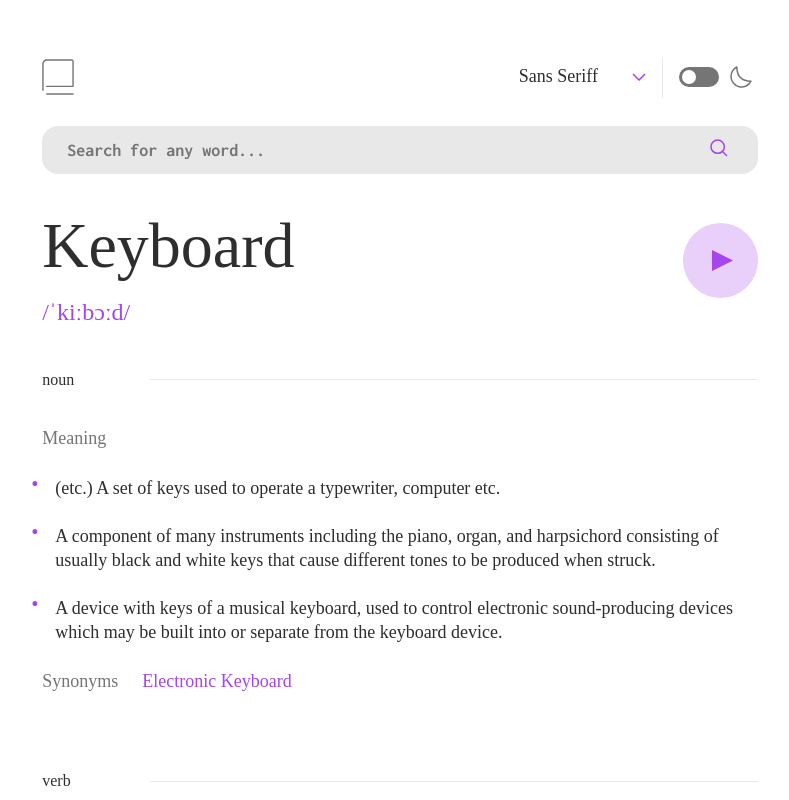
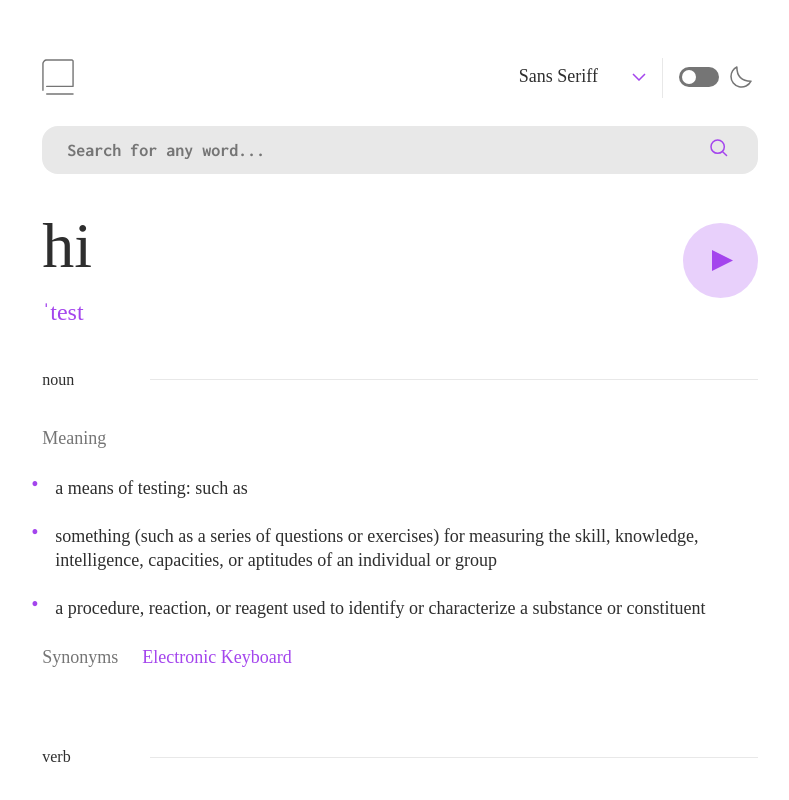
Before and after one commit to Anthourn/FontEndcomponents, a React (Create React App) app in the folder Pages/Dictionary/dictionary/: page / in a window 1280 px wide. Shown: the top 800 px of the page, without its empty margins (240-1029 px from the left). Built offline with nearby package versions, Linux system fonts and the light colour scheme; no server answers.

Commit message:
wip api state management

```diff
--- a/Pages/Dictionary/dictionary/src/App.js
+++ b/Pages/Dictionary/dictionary/src/App.js
@@ -10,10 +10,10 @@ import { useSelector } from "react-redux";
 import { useEffect, useState } from "react";
 
 function App() {
+  const searchData = useSelector((state) => state.data.value);
   const font = useSelector((state) => state.font.value);
   const darkmode = useSelector((state) => state.darkmode.value);
-  const input = "keyboard";
-  console.log(font, darkmode);
+  const input = useSelector((state) => state.input.value);
   const [data, setData] = useState(definition);
   const API_KEY = process.env.REACT_APP_API_KEY;
   useEffect(() => {
@@ -24,15 +24,15 @@ function App() {
       .then((json) => setData(json))
       .catch((error) => console.error(error));
   }, [input]);
-  console.log(data);
+  console.log(data[0]);
   return (
     <body>
       <div className={`container ${darkmode ? "container-dark" : ""} ${font}`}>
-        <Header darkmode={darkmode} />
-        <Search />
+        <Header />
+        <Search updateData={setData} />
         <main>
-          <Title /> <PrimaryDefinition />
-          <SecondaryDefinition />
+          <Title data={data[0]} /> <PrimaryDefinition data={data[0]} />
+          <SecondaryDefinition data={data[1]} />
         </main>
 
         <Attribution />
--- a/Pages/Dictionary/dictionary/src/components/Header.js
+++ b/Pages/Dictionary/dictionary/src/components/Header.js
@@ -5,7 +5,6 @@ import {
   OptionProps,
   MenuListProps,
 } from "react-select";
-import { useState } from "react";
 import { useDispatch, useSelector } from "react-redux";
 import { flip } from "../darkmodeSlice";
 import { seriff, sansSeriff, mono } from "../fontSlice";
--- a/Pages/Dictionary/dictionary/src/components/PrimaryDefinition.js
+++ b/Pages/Dictionary/dictionary/src/components/PrimaryDefinition.js
@@ -1,32 +1,23 @@
-const PrimaryDefinition = () => {
+import definition from "../example";
+import { useSelector, useDispatch } from "react-redux";
+
+const PrimaryDefinition = ({ data }) => {
+  const definitions = data.shortdef.map((definition, i) => {
+    return (
+      <li key={i}>
+        <p>{definition}</p>
+      </li>
+    );
+  });
   return (
     <section className="primary-definition">
       <div className="primary-definition__category">
-        <p> noun</p>
+        <p>{data.fl}</p>
         <div className="seperator" />
       </div>
       <p className="meaning"> Meaning</p>
-      <ul>
-        <li>
-          <p>
-            (etc.) A set of keys used to operate a typewriter, computer etc.
-          </p>
-        </li>
-        <li>
-          <p>
-            A component of many instruments including the piano, organ, and
-            harpsichord consisting of usually black and white keys that cause
-            different tones to be produced when struck.
-          </p>
-        </li>
-        <li>
-          <p>
-            A device with keys of a musical keyboard, used to control electronic
-            sound-producing devices which may be built into or separate from the
-            keyboard device.
-          </p>
-        </li>
-      </ul>
+
+      <ul>{definitions}</ul>
       <div className="synonyms">
         <p className="synonym-title">Synonyms</p>
         <p className="synonym-definition"> Electronic Keyboard</p>
--- a/Pages/Dictionary/dictionary/src/components/Title.js
+++ b/Pages/Dictionary/dictionary/src/components/Title.js
@@ -1,9 +1,14 @@
-const Title = () => {
+import { useSelector } from "react-redux";
+const Title = (data) => {
+  const input = useSelector((state) => state.input.value);
+  // const capitalizedTitle = input.charAt(0).toUpperCase() + input.slice(1);
+  const pronunciation = data.data.hwi.prs[0].mw;
+
   return (
     <div className="title">
       <div className="title__text">
-        <p className="title__main-seriff">Keyboard</p>
-        <p className="title__pronunciation">/ˈkiːbɔːd/</p>
+        <p className="title__main-seriff">hi</p>
+        <p className="title__pronunciation">{pronunciation}</p>
       </div>
       <div className="title__button">
         <button className="title__button-play">
--- a/Pages/Dictionary/dictionary/src/components/search.js
+++ b/Pages/Dictionary/dictionary/src/components/search.js
@@ -1,7 +1,32 @@
-import { useState } from "react";
-import { useSelector } from "react-redux";
+import { useState, useEffect } from "react";
+import { useSelector, useDispatch } from "react-redux";
+import { update } from "../inputSlice";
+import { seed } from "../dataSlice";
 
-const Search = () => {
+const Search = (updateData) => {
+  const dispatch = useDispatch();
+  const input = useSelector((state) => state.input.value);
+  const API_KEY = process.env.REACT_APP_API_KEY;
+
+  async function handleSubmit(e) {
+    e.preventDefault();
+    const form = e.target;
+    const formData = new FormData(form);
+    const formJson = Object.fromEntries(formData.entries());
+    console.log(formJson);
+    if (formJson.searchTerm.length > 0) {
+      dispatch(update(formJson.searchTerm));
+      fetch(
+        `https://www.dictionaryapi.com/api/v3/references/collegiate/json/${formJson.searchTerm}?key=${API_KEY}`
+      )
+        .then((response) => response.json())
+        .then((json) => updateData(json))
+        .catch((error) => console.error(error));
+    } else {
+      setErrorState(true);
+    }
+  }
+
   const darkmode = useSelector((state) => state.darkmode.value);
 
   const [errorState, setErrorState] = useState(false);
@@ -23,8 +48,9 @@ const Search = () => {
     </svg>
   );
   return (
-    <form className="search">
+    <form onSubmit={handleSubmit} className="search">
       <input
+        name="searchTerm"
         className={`search__input ${darkmode ? "search__input-dark" : ""} ${
           errorState ? "search__input-error" : ""
         }`}
--- /dev/null
+++ b/Pages/Dictionary/dictionary/src/dataSlice.js
@@ -0,0 +1,24 @@
+import { createSlice } from "@reduxjs/toolkit";
+import definition from "./example";
+
+export const dataSlice = createSlice({
+  name: "data",
+  initialState: {
+    value: definition,
+  },
+  reducers: {
+    seed: (state, newData) => {
+      // Redux Toolkit allows us to write "mutating" logic in reducers. It
+      // doesn't actually mutate the state because it uses the Immer library,
+      // which detects changes to a "draft state" and produces a brand new
+      // immutable state based off those changes.
+      // Also, no return statement is required from these functions.
+      state.value = newData;
+    },
+  },
+});
+
+// Action creators are generated for each case reducer function
+export const { seed } = dataSlice.actions;
+
+export default dataSlice.reducer;
--- /dev/null
+++ b/Pages/Dictionary/dictionary/src/inputSlice.js
@@ -0,0 +1,23 @@
+import { createSlice } from "@reduxjs/toolkit";
+
+export const inputSlice = createSlice({
+  name: "input",
+  initialState: {
+    value: "greeting",
+  },
+  reducers: {
+    update: (state, searchItem) => {
+      // Redux Toolkit allows us to write "mutating" logic in reducers. It
+      // doesn't actually mutate the state because it uses the Immer library,
+      // which detects changes to a "draft state" and produces a brand new
+      // immutable state based off those changes.
+      // Also, no return statement is required from these functions.
+      state.value = searchItem;
+    },
+  },
+});
+
+// Action creators are generated for each case reducer function
+export const { update } = inputSlice.actions;
+
+export default inputSlice.reducer;
--- a/Pages/Dictionary/dictionary/src/store.js
+++ b/Pages/Dictionary/dictionary/src/store.js
@@ -1,10 +1,13 @@
 import { configureStore } from "@reduxjs/toolkit";
 import darkmodeReducer from "./darkmodeSlice";
 import fontReducer from "./fontSlice";
-
+import inputReducer from "./inputSlice";
+import dataReducer from "./dataSlice";
 export default configureStore({
   reducer: {
     font: fontReducer,
     darkmode: darkmodeReducer,
+    input: inputReducer,
+    data: dataReducer,
   },
 });
```
